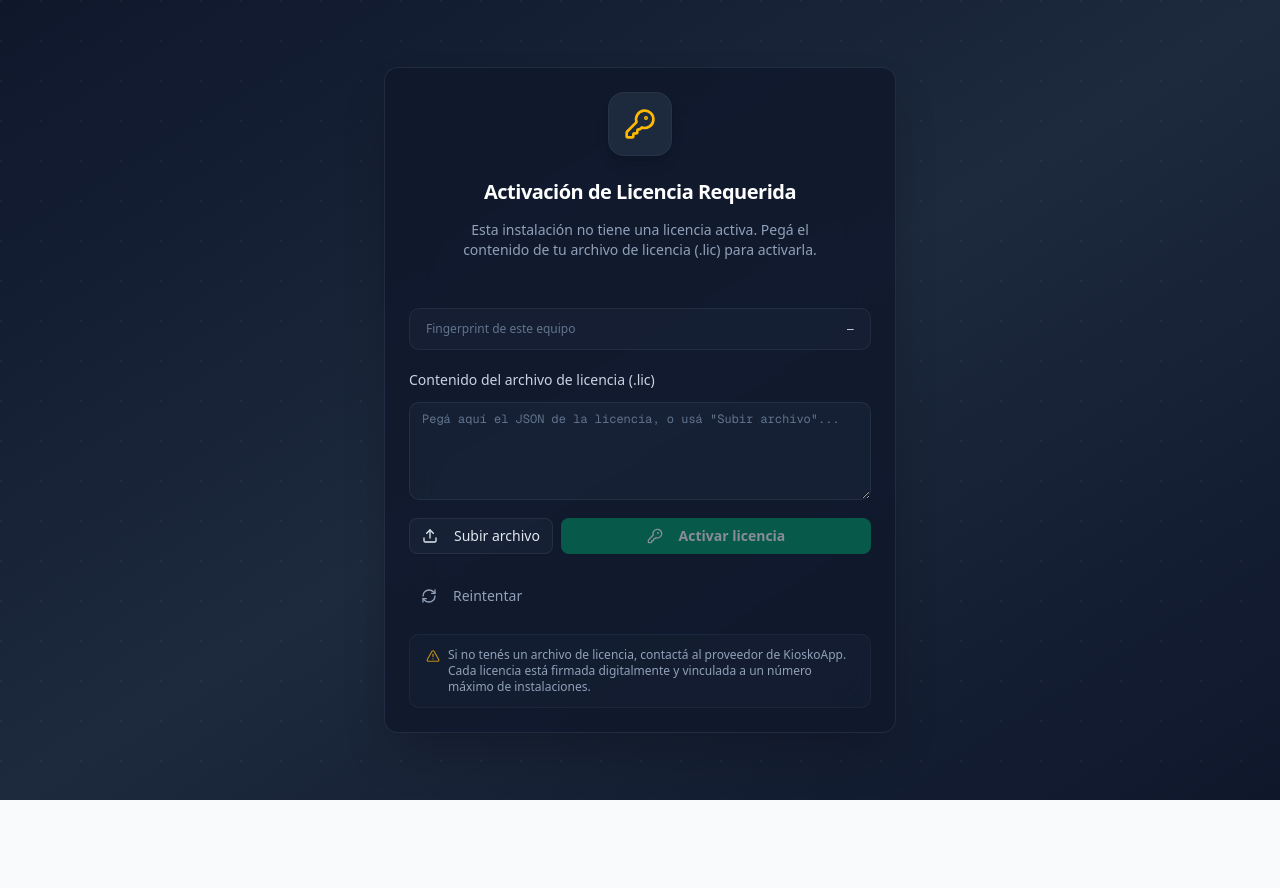
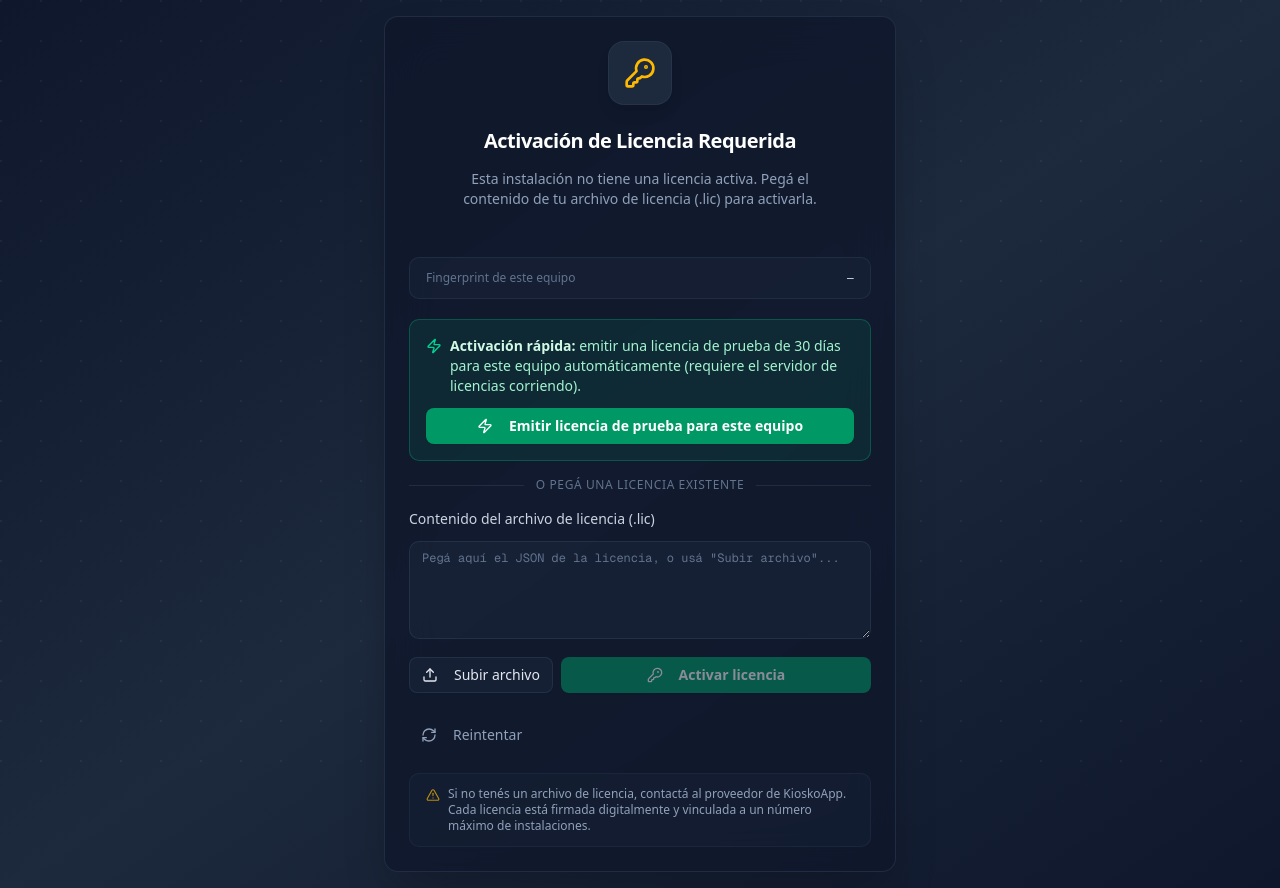
Before and after one commit to dubiels86/kioskoapp, a Next.js app: page / in a window 1280 px wide. Before the commit the page ends 800 px from the top, so only its background shows below. Built offline with nearby package versions, Linux system fonts and the light colour scheme; no server answers; the database is empty.

Commit message:
d5a5b60d-754a-4176-8a9a-838eea4e5cd3

```diff
--- /dev/null
+++ b/src/app/api/license/issue-trial/route.ts
@@ -0,0 +1,143 @@
+import { NextResponse } from 'next/server'
+import os from 'node:os'
+import {
+  LICENSE_SERVER_URL,
+  activateLicense,
+  computeFingerprint,
+  getLicenseState,
+} from '@/lib/license'
+import { LICENSE_ADMIN_API_KEY } from '@/lib/license-admin'
+import { setLicenseResponseCookie } from '@/lib/license-cookie'
+
+/**
+ * POST /api/license/issue-trial
+ *
+ * One-click self-activation for the machine running the app. Requires the
+ * license-server to be reachable on localhost:3042 (which it is, by design,
+ * in a normal KioskoApp deployment — both services run on the same box).
+ *
+ * Flow:
+ *   1. Ask the license-server to ISSUE a brand-new trial license bound to
+ *      this machine's hostname. The admin key is sent server-to-server only.
+ *   2. Immediately ACTIVATE that license for this machine's fingerprint.
+ *   3. Persist the activation in the local DB and set the gate cookie.
+ *
+ * This endpoint is safe to expose because:
+ *   - It only ever issues TRIAL licenses (plan = "trial"), never pro/enterprise.
+ *   - It binds to the current machine's fingerprint (maxDevices = 1).
+ *   - It expires in 30 days by default (max 365).
+ *   - The admin key is never sent to the browser.
+ *
+ * Body (all optional, sensible defaults):
+ *   { customer?: string, days?: number }
+ */
+export async function POST(request: Request) {
+  try {
+    const body = (await request.json().catch(() => ({}))) as {
+      customer?: string
+      days?: number
+    }
+
+    const customer =
+      typeof body.customer === 'string' && body.customer.trim()
+        ? body.customer.trim().slice(0, 80)
+        : `Trial ${os.hostname()}`
+    const days =
+      Number.isFinite(body.days) && Number(body.days) > 0 && Number(body.days) <= 365
+        ? Math.floor(Number(body.days))
+        : 30
+
+    const fingerprint = await computeFingerprint()
+    const hostname = os.hostname()
+    const issuedAt = new Date()
+    const expiresAt = new Date(issuedAt.getTime() + days * 24 * 60 * 60 * 1000)
+
+    // 1) Issue a trial license via the central license-server.
+    let issueRes: {
+      ok?: boolean
+      error?: string
+      message?: string
+      licenseFileContent?: string
+    } | null = null
+
+    try {
+      const res = await fetch(`${LICENSE_SERVER_URL}/api/issue`, {
+        method: 'POST',
+        headers: {
+          'Content-Type': 'application/json',
+          'X-Admin-Key': LICENSE_ADMIN_API_KEY,
+        },
+        body: JSON.stringify({
+          customer,
+          plan: 'trial',
+          issuedAt: issuedAt.toISOString(),
+          expiresAt: expiresAt.toISOString(),
+          maxDevices: 1,
+          features: [],
+        }),
+      })
+      issueRes = (await res.json().catch(() => null)) as typeof issueRes
+    } catch {
+      return NextResponse.json(
+        {
+          ok: false,
+          status: 'invalid',
+          message:
+            'No se pudo conectar con el servidor de licencias. ¿Está corriendo? (cd mini-services/license-server && bun run dev)',
+        },
+        { status: 502 }
+      )
+    }
+
+    if (!issueRes?.ok || !issueRes.licenseFileContent) {
+      return NextResponse.json(
+        {
+          ok: false,
+          status: 'invalid',
+          message: issueRes?.message || issueRes?.error || 'El servidor de licencias rechazó la emisión.',
+        },
+        { status: 502 }
+      )
+    }
+
+    // 2) Activate the freshly issued license immediately (verifies signature
+    //    locally + registers the activation with the license-server).
+    const result = await activateLicense(issueRes.licenseFileContent)
+
+    // 3) Set the gate cookie so the middleware lets the next request through.
+    if (result.ok && (result.status === 'active' || result.status === 'grace')) {
+      const state = await getLicenseState()
+      await setLicenseResponseCookie(
+        result.status,
+        result.license?.licenseId ?? null,
+        state.graceUntil
+      )
+      return NextResponse.json({
+        ok: true,
+        status: result.status,
+        message: result.message || `Licencia trial activada para "${hostname}" (${days} días).`,
+        license: result.license,
+        fingerprint,
+      })
+    }
+
+    return NextResponse.json(
+      {
+        ok: false,
+        status: result.status,
+        message: result.message || 'No se pudo activar la licencia emitida.',
+      },
+      { status: 400 }
+    )
+  } catch (error) {
+    console.error('License issue-trial error:', error)
+    return NextResponse.json(
+      {
+        ok: false,
+        status: 'invalid',
+        message: 'Error interno al emitir la licencia de prueba.',
+      },
+      { status: 500 }
+    )
+  }
+}
--- a/src/components/license/license-gate.tsx
+++ b/src/components/license/license-gate.tsx
@@ -12,6 +12,7 @@ import {
   Power,
   Clock,
   AlertTriangle,
+  Zap,
 } from 'lucide-react'
 import { Button } from '@/components/ui/button'
 import { Label } from '@/components/ui/label'
@@ -125,6 +126,7 @@ export function LicenseGate({ children }: { children: React.ReactNode }) {
   const [activating, setActivating] = useState(false)
   const [deactivating, setDeactivating] = useState(false)
   const [ensuringCookie, setEnsuringCookie] = useState(false)
+  const [issuingTrial, setIssuingTrial] = useState(false)
   const fileInputRef = useRef<HTMLInputElement>(null)
   const heartbeatTimerRef = useRef<ReturnType<typeof setInterval> | null>(null)
 
@@ -282,6 +284,37 @@ export function LicenseGate({ children }: { children: React.ReactNode }) {
     if (fileInputRef.current) fileInputRef.current.value = ''
   }
 
+  const handleIssueTrial = async () => {
+    setIssuingTrial(true)
+    try {
+      const res = await fetch('/api/license/issue-trial', {
+        method: 'POST',
+        headers: { 'Content-Type': 'application/json' },
+        credentials: 'same-origin',
+        body: JSON.stringify({ days: 30 }),
+      })
+      const data = (await res.json().catch(() => null)) as {
+        ok?: boolean
+        status?: string
+        message?: string
+      } | null
+      if (data?.ok) {
+        toast.success('Licencia trial activada.', {
+          description: data.message,
+        })
+        await refreshStatus()
+      } else {
+        toast.error('No se pudo emitir la licencia de prueba.', {
+          description: data?.message || 'Error desconocido.',
+        })
+      }
+    } catch {
+      toast.error('Error de conexión al emitir la licencia de prueba.')
+    } finally {
+      setIssuingTrial(false)
+    }
+  }
+
   // ----- Render -----
   if (status === 'loading') {
     return (
@@ -401,6 +434,46 @@ export function LicenseGate({ children }: { children: React.ReactNode }) {
           {/* Activation form */}
           {needsActivation && (
             <div className="space-y-3">
+              {/* One-click trial activation — the recommended path for a fresh
+                  install where the license-server is running locally. */}
+              <div className="bg-emerald-500/10 border border-emerald-500/30 rounded-lg p-4 space-y-3">
+                <div className="flex items-start gap-2">
+                  <Zap className="w-4 h-4 mt-0.5 shrink-0 text-emerald-400" />
+                  <div className="text-sm text-emerald-200">
+                    <strong className="text-emerald-100">Activación rápida:</strong> emitir una
+                    licencia de prueba de 30 días para este equipo automáticamente (requiere el
+                    servidor de licencias corriendo).
+                  </div>
+                </div>
+                <Button
+                  type="button"
+                  onClick={handleIssueTrial}
+                  disabled={issuingTrial || activating}
+                  className="w-full bg-emerald-600 hover:bg-emerald-500 text-white font-semibold"
+                >
+                  {issuingTrial ? (
+                    <>
+                      <Loader2 className="w-4 h-4 mr-2 animate-spin" />
+                      Emitiendo y activando...
+                    </>
+                  ) : (
+                    <>
+                      <Zap className="w-4 h-4 mr-2" />
+                      Emitir licencia de prueba para este equipo
+                    </>
+                  )}
+                </Button>
+              </div>
+
+              {/* Divider */}
+              <div className="flex items-center gap-3 py-1">
+                <div className="h-px flex-1 bg-slate-700/50" />
+                <span className="text-xs text-slate-500 uppercase tracking-wider">
+                  o pegá una licencia existente
+                </span>
+                <div className="h-px flex-1 bg-slate-700/50" />
+              </div>
+
               <Label htmlFor="license-content" className="text-slate-300 text-sm font-medium">
                 Contenido del archivo de licencia (.lic)
               </Label>
```
Also changed, not shown: 1 other file (tests, documents, lock files or other folders).
